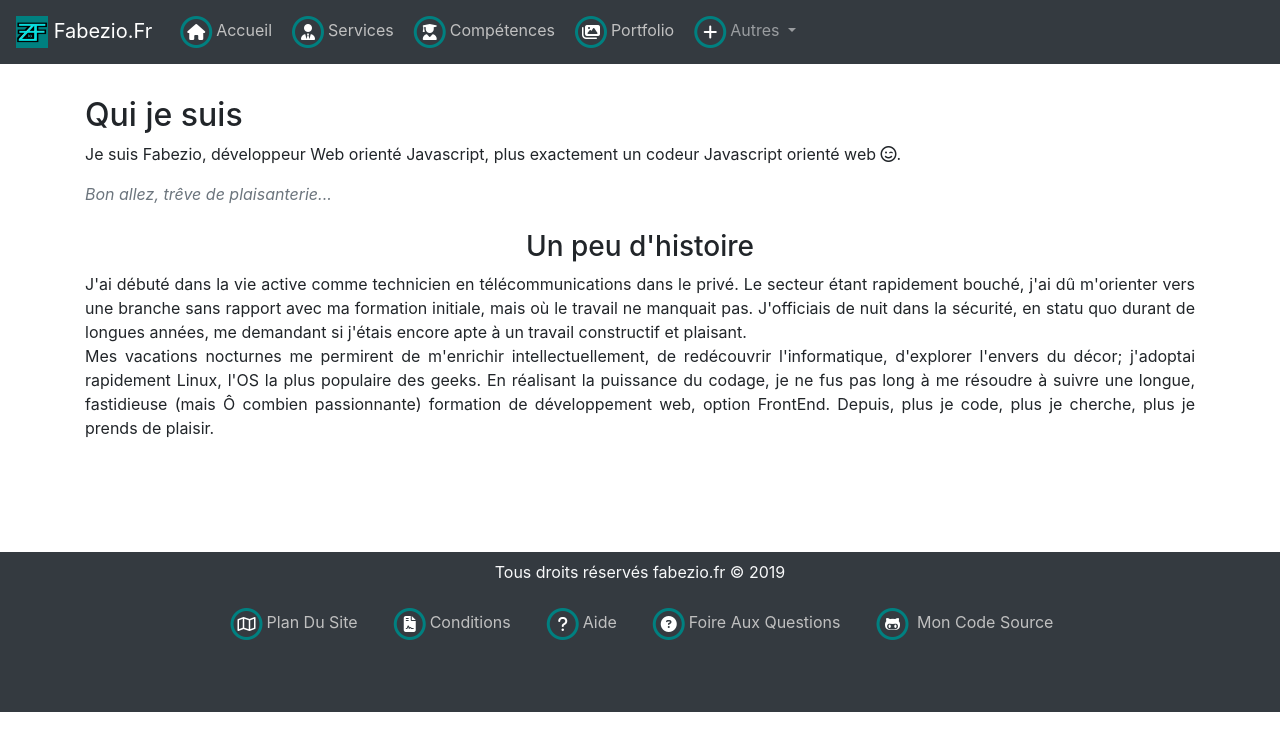
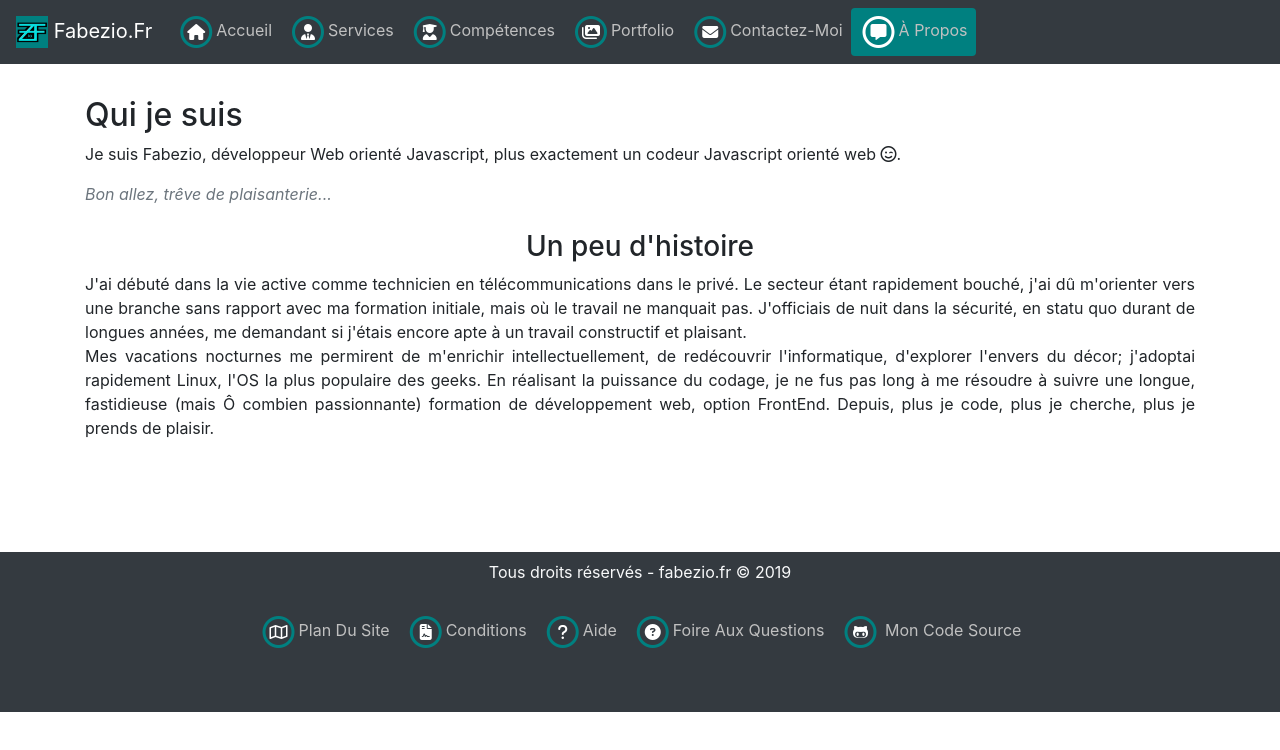
Before and after one commit to Fabezio/fabezio_nuxt, a Nuxt app: page /about in a window 1280 px wide. Shown: the top 750 px of the page. Built offline with nearby package versions, Linux system fonts and the light colour scheme.

Commit message:
mise à jour navbar & footer

```diff
--- a/components/Footer.vue
+++ b/components/Footer.vue
@@ -2,10 +2,11 @@
   <div class>
     <footer class="d-block mx-auto mt-5 pt-2 pb-5 bg-dark">
       <p class="text-center text-light">
-        Tous droits réservés fabezio.fr
+        Tous droits réservés - fabezio.fr
         <span>&copy;</span> 2019
       </p>
-      <ul class="nav navbar-light text-light justify-content-center text-capitalize">
+      <nav class="navbar navbar-expand-lg justify-content-center navbar-dark bg-dark text-capitalize nav-pills">
+      <ul class="navbar-nav  ">
         <li class="nav-item" v-for="link in links" :key="link.route">
           <nuxt-link class="nav-link" :to="link.route">
             <IconStack :faClass="link.icon" />
@@ -28,7 +29,7 @@
               </a>
         </li>
       </ul>
-      <nav class="navbar justify-content-center"></nav>
+      </nav>
     </footer>
   </div>
 </template>
--- a/components/Navbar.vue
+++ b/components/Navbar.vue
@@ -45,7 +45,7 @@
           <li class="nav-item">
             <a class="nav-link" href="#">Link</a>
           </li>-->
-          <li class="nav-item dropdown">
+          <!-- <li class="nav-item dropdown">
             <a
               class="nav-link dropdown-toggle"
               @click="displayDropdown"
@@ -74,7 +74,7 @@
               <hr class="my-1" />
 
             </div>
-          </li>
+          </li> -->
         </ul>
         <form class="form-inline my-2">
           <!-- <div class="" v-for="log in logs" :key="log.name" >
@@ -139,9 +139,7 @@ export default {
           route: "/portfolio",
           name: "portfolio",
           icon: "fas fa-images"
-        }
-      ],
-      dropdownLinks: [
+        },
         {
           route: "/contact",
           name: "contactez-moi",
@@ -152,6 +150,8 @@ export default {
           name: "à propos",
           icon: "fas fa-comment-alt"
         }
+      ],
+      dropdownLinks: [
       ],
       logs: [
         {
--- a/layouts/default.vue
+++ b/layouts/default.vue
@@ -82,7 +82,9 @@ background: rgba (0,0,0,0.25) !important;
   text-decoration: white underline !important;
 }
 
-
+.nuxt-link-exact-active .fa-circle {
+  color: white;
+}
 
 .nuxt-link-exact-active:not(.home) {
   background: #008080 !important;
```
